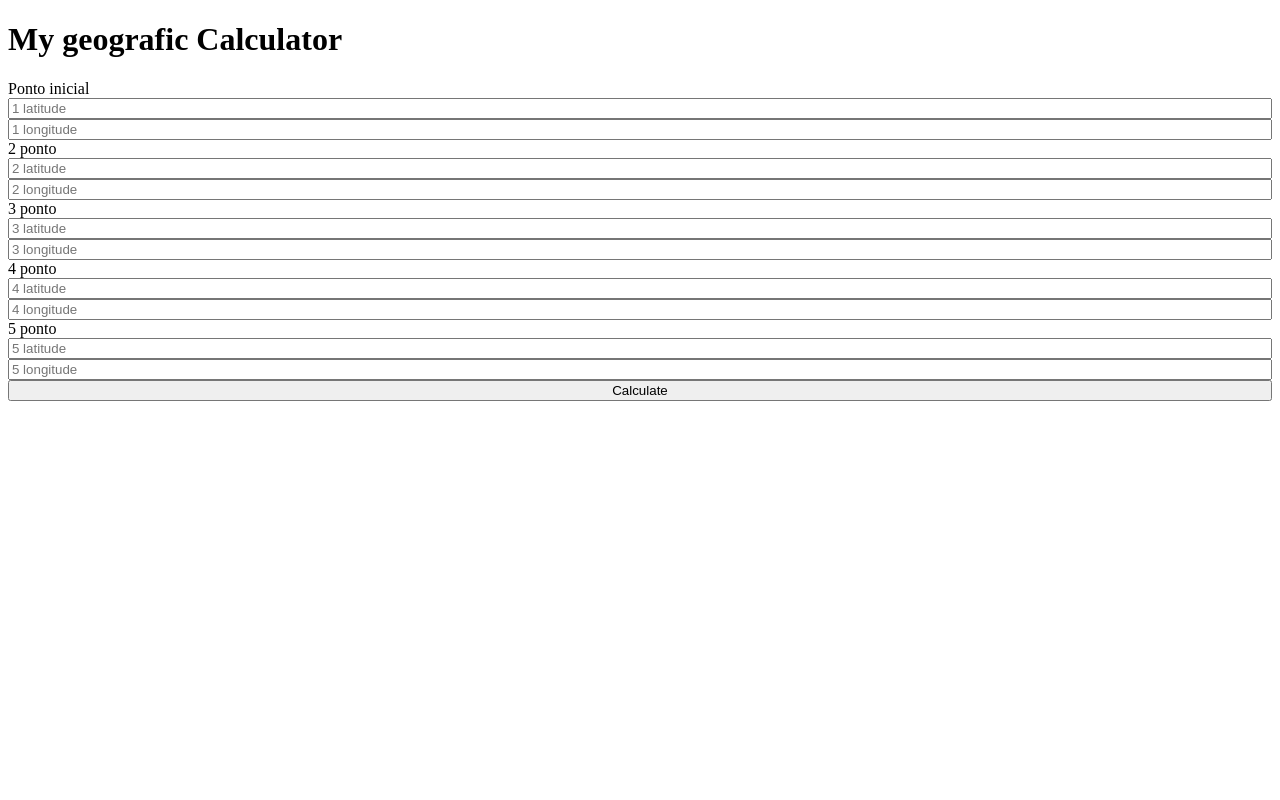
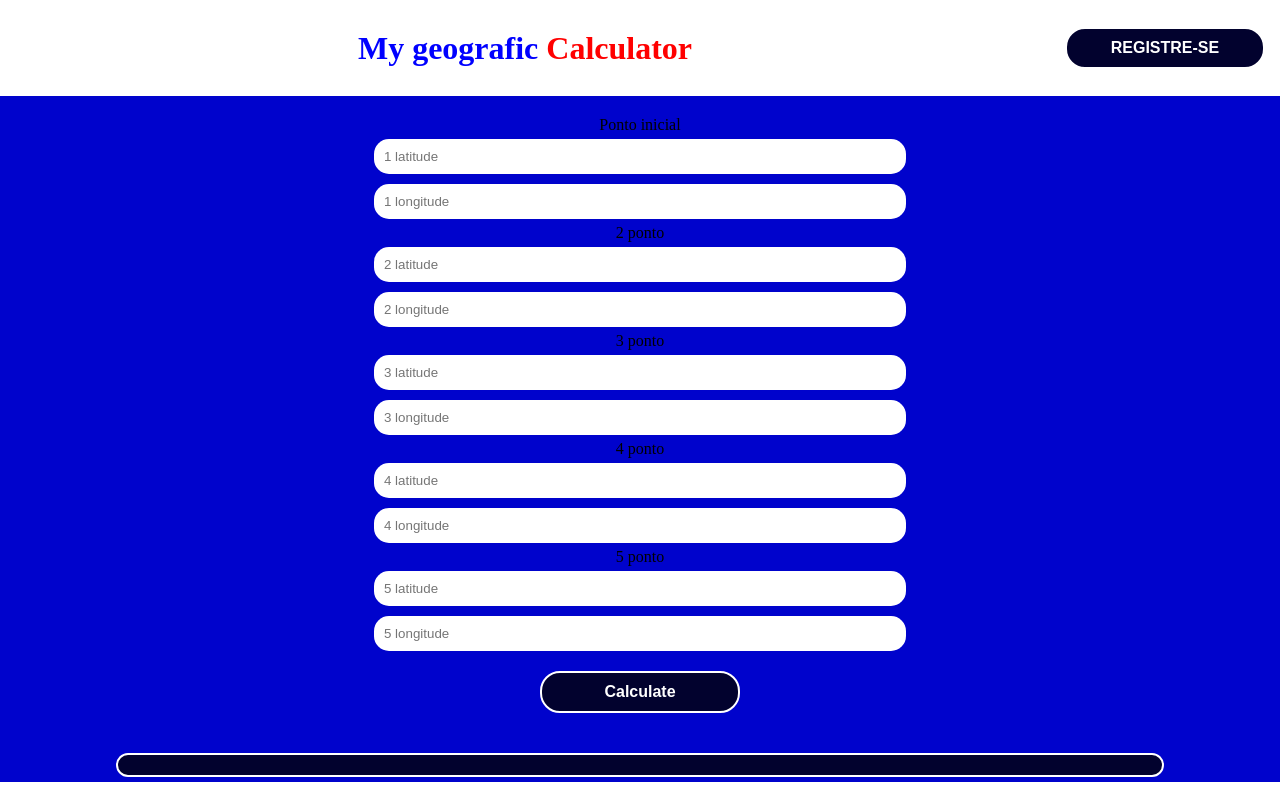
Before and after one commit to Richke2005/faculdade, a PHP site: page / in a window 1280 px wide. Run offline with PHP 8.4, Linux system fonts and the light colour scheme.

Commit message:
add ex 1 at from list

```diff
--- /dev/null
+++ b/Linguagem de programacao/coordenadas-geog/src/css/form.css
@@ -0,0 +1,75 @@
+header{
+    width: 100vw;
+    height:  12vh;
+    display: flex;
+    justify-content: space-around;
+    align-items: center;
+    background-color: white;
+    position: fixed;
+    top: 0;
+}
+
+.content{
+    width: 100vw;
+    margin-top: 12vh;
+    display: flex;
+    flex-direction: column;
+    justify-content: center;
+    align-items: center;
+    background-color: rgb(0, 3, 204);
+}
+
+form{
+    width: 50%;
+    padding: 20px;
+    display: flex;
+    flex-direction: column;
+    align-items: center;
+}
+
+.input{
+    width: 80%;
+    margin: 5px;
+    padding: 10px;
+    border: none;
+    border-radius: 15px;
+    outline: none;
+}
+
+.button{
+    margin: 15px;
+    width: 200px;
+    padding: 10px 30px;
+    border: 2px solid white;
+    border-radius: 20px;
+    color: white;
+    background-color: var(--azul);
+    cursor: pointer;
+    font-weight: bold;
+    font-size: 1rem;
+    transition: .5s;
+}
+
+.button:hover{
+    background-color: var(--azul-2);
+    color: black;
+    transition: 1s;
+}
+
+.result{
+    width: 80%;
+    margin: 5px;
+    padding: 10px;
+    border: white solid 2px;
+    border-radius: 15px;
+    outline: none;
+    background-color: var(--azul);
+    color: white;
+    font-weight: bold;
+    font-size: 1rem;
+    transition: .5s;
+}
+
+li{
+    list-style-type: none;
+}
--- a/Linguagem de programacao/coordenadas-geog/src/css/index.css
+++ b/Linguagem de programacao/coordenadas-geog/src/css/index.css
@@ -1,4 +1,16 @@
-form{
-    display: flex;
-    flex-direction: column;
+/* estilo global aplicado ao body */
+*{
+    margin: 0 auto;
+    padding: 0 auto;
 }
+
+body{
+    margin: auto;
+    overflow-x: hidden;
+    font-family:'letters';
+}
+
+:root {
+    --azul:  rgb(2, 2, 46);
+    --azul-2:  #367aca;
+}
--- a/Linguagem de programacao/coordenadas-geog/src/index.html
+++ b/Linguagem de programacao/coordenadas-geog/src/index.html
@@ -4,37 +4,49 @@
     <meta charset="UTF-8">
     <meta name="viewport" content="width=device-width, initial-scale=1.0">
     <link rel="stylesheet" href="./css/index.css">
+    <link rel="stylesheet" href="./css/form.css">
     <title>Home</title>
 </head>
 <body>
-    <h1>My geografic Calculator</h1>
+    <header>
+        <div class="logo">
+            <h1>
+                <strong style="color: blue;">My geografic</strong>
+                <strong style="color: red;">Calculator</strong>
+            </h1>
+        </div>
+        <button class="button">REGISTRE-SE</button>
+      </header>
+
+    <div class="content">
         <form action="" method="">
             <label for="initial point">Ponto inicial</label>
-        <input type="text" id="lat1" name="lat1" placeholder="1 latitude">
-        <input type="text" id="long1" name="long1" placeholder="1 longitude">
+            <input type="text" id="lat1" class="input" name="lat1" placeholder="1 latitude">
+            <input type="text" id="long1" class="input" name="long1" placeholder="1 longitude">
 
             <label for="second point">2 ponto</label>
-        <input type="text" id="lat2" name="lat2" placeholder="2 latitude">
-        <input type="text" id="long2" name="long2" placeholder="2 longitude">
+            <input type="text" id="lat2" class="input" name="lat2" placeholder="2 latitude">
+            <input type="text" id="long2" class="input" name="long2" placeholder="2 longitude">
 
             <label for="third point">3 ponto</label>
-        <input type="text" id="lat3" name="lat3" placeholder="3 latitude">
-        <input type="text" id="long3" name="long3" placeholder="3 longitude">
+            <input type="text" id="lat3" class="input" name="lat3" placeholder="3 latitude">
+            <input type="text" id="long3" class="input" name="long3" placeholder="3 longitude">
 
             <label for="fourth point">4 ponto</label>
-        <input type="text" id="lat4" name="lat4" placeholder="4 latitude">
-        <input type="text" id="long4" name="long4" placeholder="4 longitude">
+            <input type="text" id="lat4" class="input" name="lat4" placeholder="4 latitude">
+            <input type="text" id="long4" class="input" name="long4" placeholder="4 longitude">
 
             <label for="fifth point">5 ponto</label>
-        <input type="text" id="lat5" name="lat5" placeholder="5 latitude">
-        <input type="text" id="long5" name="long5" placeholder="5 longitude">
+            <input type="text" id="lat5" class="input" name="lat5" placeholder="5 latitude">
+            <input type="text" id="long5" class="input" name="long5" placeholder="5 longitude">
 
-        <button type="button" onclick="sendRequest()">Calculate</button>
+            <button type="button" class="button" onclick="sendRequest()">Calculate</button>
         </form>
-
         <ul class="result">
 
         </ul>
+    </div>
+
     <script src="./js/index.js"></script>
 </body>
 </html>
--- a/Linguagem de programacao/coordenadas-geog/src/js/index.js
+++ b/Linguagem de programacao/coordenadas-geog/src/js/index.js
@@ -80,8 +80,6 @@ async function sendRequest(){
 
     //Verbo http | rota | se é assincrona ou não (padrão é assíncrono)
     xmlHttp.open("POST", "http://localhost:80/server/", true);
-    //xmlHttp.setRequestHeader("Content-type", "application/x-www-form-urlencoded");
-
     xmlHttp.setRequestHeader("Content-type", "application/x-www-form-urlencoded");
 
     const doc = coordenadas.map(function(obj){
```
Also changed, not shown: 3 other files. Lines whose indentation alone changed are shown as unchanged.
